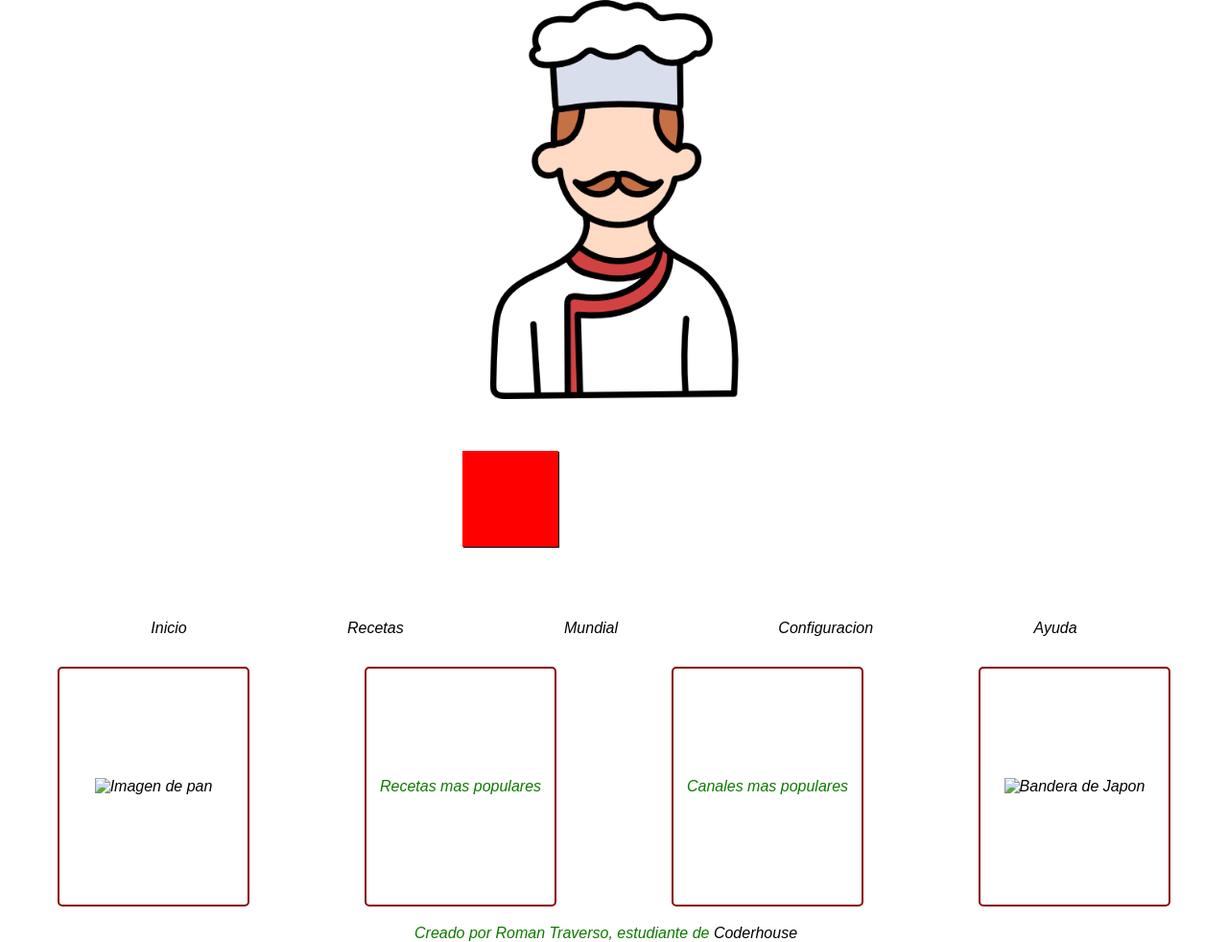
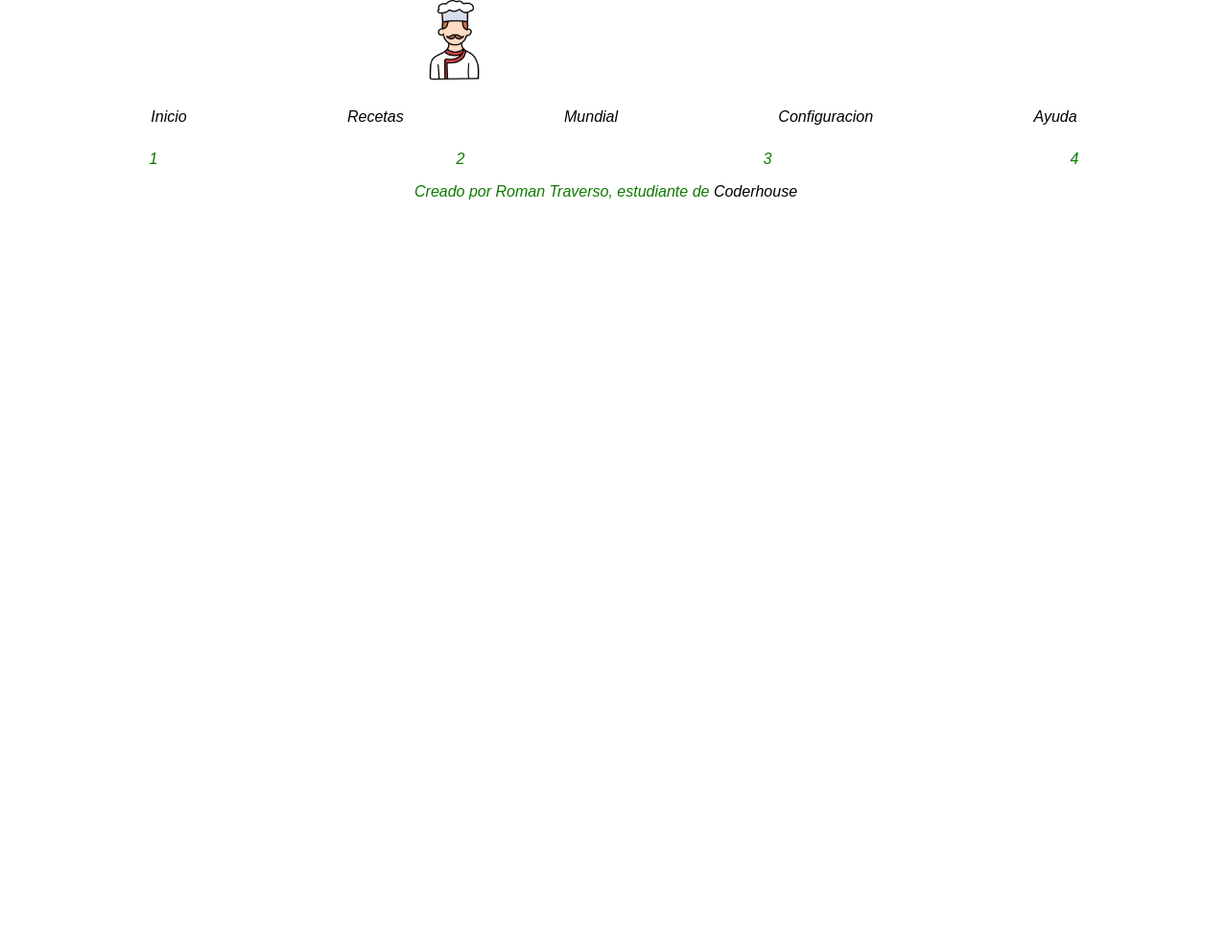
Before and after one commit to Roman-T8/Proyecto-Final-Coder, a plain HTML site: page index.html in a window 1280 px wide. Shown: the whole page at 96% size. After the commit the page ends 800 px from the top, so only its background shows below. Drawn offline with Linux system fonts and the light colour scheme.

Commit message:
Animaciones sin flexbox

```diff
--- a/index.html
+++ b/index.html
@@ -13,9 +13,8 @@
     <body>
     <header>
         <div>
-        <img src="images/Logo chef.png" alt="Logo de chef">
+        <img class="logo" src="images/Logo chef.png" alt="Logo de chef">
         </div>
-        <div class="prueba"></div>
 
     </header>
     <nav>
@@ -30,14 +29,10 @@
     </nav>
     <main>
         <div class="container">
-                <div class="caja">
-                <img src="images/masa-madre.jpg" alt="Imagen de pan"></div>
-                <div class="caja">
-                <p> Recetas mas populares</p></div>
-                <div class="caja">
-                <p> Canales mas populares</p></div>
-                <div class="caja">
-                <img src="images/japon.png" alt="Bandera de Japon"></div>
+                <div> <p class="main-1"> 1</p></div>
+                <div> <p class="main-2"> 2 </p></div>
+                <div> <p class="main-3"> 3</p></div>
+                <div> <p class="main-4"> 4 </p></div>
         </div>
     </main>
     <footer>
--- a/style.css
+++ b/style.css
@@ -87,17 +87,13 @@ footer{
     grid-area: footer;
 }
 
-h1{
-    display: flex;
-    flex-direction: column;
-    justify-content: space-evenly;
-    align-items: center;
-}
-
 img {
     max-width: 100%;
     max-height: 100%;
-
+}
+.logo{
+    max-width: 20%;
+    max-height: 20%;
 }
 .prueba{
     width: 100px;
```
Also changed, not shown: ayuda.html (+1 -1 lines), configuracion.html (+1 -1 lines), mundial.html (+1 -1 lines), recetas.html (+1 -1 lines).
